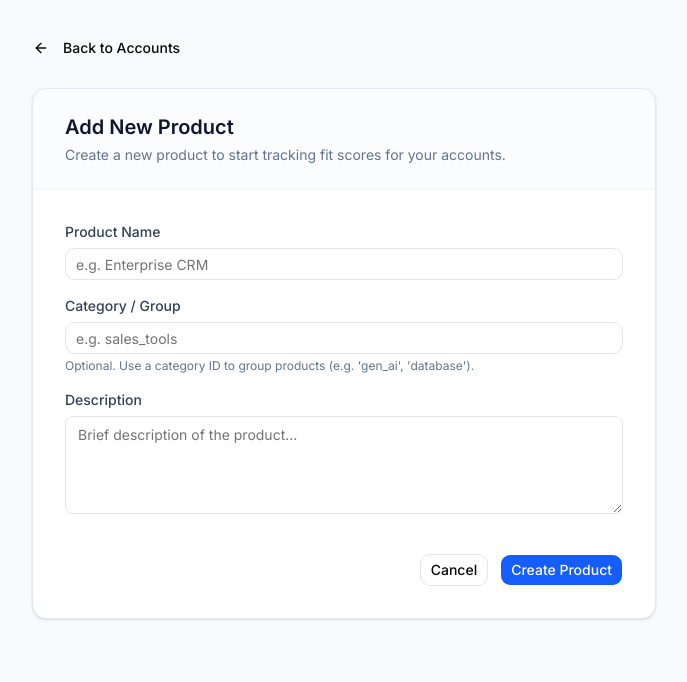
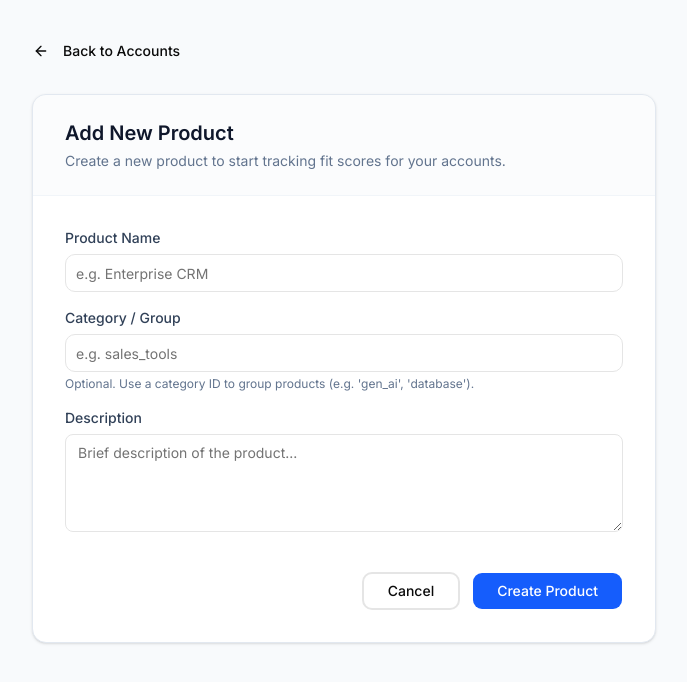
Before and after one commit to jernejc/at-fe, a Next.js app: page /products/new in a window 1280 px wide. Shown: the top 682 px of the page, without its empty margins (296-983 px from the left). Built offline with nearby package versions, Linux system fonts and the light colour scheme; no server answers.

Commit message:
style: sizes and colors

```diff
--- a/app/design-system/page.tsx
+++ b/app/design-system/page.tsx
@@ -28,7 +28,7 @@ export default function DesignSystemPage() {
   return (
     <div className="flex flex-1 overflow-hidden">
       {/* Sidebar TOC */}
-      <nav className="hidden lg:flex w-52 shrink-0 flex-col gap-1 border-r border-border p-4 overflow-y-auto">
+      <nav className="hidden lg:flex w-52 shrink-0 flex-col gap-1 border-r-[0.5px] border-border-d p-4 overflow-y-auto">
         <h2 className="text-xs font-semibold text-muted-foreground uppercase tracking-wider mb-2">
           Design System
         </h2>
--- a/components/nav/Nav.tsx
+++ b/components/nav/Nav.tsx
@@ -18,8 +18,7 @@ export function Nav() {
 
   return (
     <nav
-      className="bg-background shrink-0 z-20 sticky top-0"
-      style={{ borderBottom: "0.5px solid hsl(0, 0%, 70%)" }}
+      className="bg-background shrink-0 z-20 sticky top-0 border-b-[0.5px] border-border-d"
     >
       {/* Row 1: Logo + Actions */}
       <div className="flex items-center justify-between px-5 pt-4 pb-3">
--- a/components/ui/avatar.tsx
+++ b/components/ui/avatar.tsx
@@ -17,7 +17,7 @@ function Avatar({
       data-slot="avatar"
       data-size={size}
       className={cn(
-        "size-8 rounded-full after:rounded-full data-[size=lg]:size-10 data-[size=sm]:size-6 after:border-border group/avatar relative flex shrink-0 select-none after:absolute after:inset-0 after:border after:mix-blend-darken dark:after:mix-blend-lighten",
+        "size-9.5 rounded-full after:rounded-full data-[size=lg]:size-11 data-[size=sm]:size-8 after:border-border group/avatar relative flex shrink-0 select-none after:absolute after:inset-0 after:border after:mix-blend-darken dark:after:mix-blend-lighten",
         className
       )}
       {...props}
@@ -90,7 +90,7 @@ function AvatarGroupCount({
   return (
     <div
       data-slot="avatar-group-count"
-      className={cn("bg-muted text-muted-foreground size-8 rounded-full text-sm group-has-data-[size=lg]/avatar-group:size-10 group-has-data-[size=sm]/avatar-group:size-6 [&>svg]:size-4 group-has-data-[size=lg]/avatar-group:[&>svg]:size-5 group-has-data-[size=sm]/avatar-group:[&>svg]:size-3 ring-background relative flex shrink-0 items-center justify-center ring-2", className)}
+      className={cn("bg-muted text-muted-foreground size-9.5 rounded-full text-sm group-has-data-[size=lg]/avatar-group:size-11 group-has-data-[size=sm]/avatar-group:size-8 [&>svg]:size-4 group-has-data-[size=lg]/avatar-group:[&>svg]:size-5 group-has-data-[size=sm]/avatar-group:[&>svg]:size-3 ring-background relative flex shrink-0 items-center justify-center ring-2", className)}
       {...props}
     />
   )
--- a/components/ui/button.tsx
+++ b/components/ui/button.tsx
@@ -9,22 +9,22 @@ const buttonVariants = cva(
     variants: {
       variant: {
         default: "bg-primary text-primary-foreground hover:bg-primary/80",
-        outline: "border-border bg-transparent hover:bg-muted hover:text-foreground dark:bg-input/30 dark:border-input dark:hover:bg-input/50 aria-expanded:bg-muted aria-expanded:text-foreground",
+        outline: "border-2 border-border bg-transparent hover:bg-muted hover:text-foreground dark:bg-input/30 dark:border-input dark:hover:bg-input/50 aria-expanded:bg-muted aria-expanded:text-foreground",
         secondary: "bg-secondary text-secondary-foreground hover:bg-secondary/80 aria-expanded:bg-secondary aria-expanded:text-secondary-foreground",
         ghost: "hover:bg-muted hover:text-foreground dark:hover:bg-muted/50 aria-expanded:bg-muted aria-expanded:text-foreground",
         destructive: "bg-destructive/10 hover:bg-destructive/20 focus-visible:ring-destructive/20 dark:focus-visible:ring-destructive/40 dark:bg-destructive/20 text-destructive focus-visible:border-destructive/40 dark:hover:bg-destructive/30",
         link: "text-primary underline-offset-4 hover:underline",
       },
       size: {
-        default: "h-8 gap-1.5 px-2.5 has-data-[icon=inline-end]:pr-2 has-data-[icon=inline-start]:pl-2",
+        default: "h-9.5 gap-1.5 px-6 has-data-[icon=inline-end]:pr-4 has-data-[icon=inline-start]:pl-4",
         xs: "h-6 gap-1 rounded-[min(var(--radius-md),10px)] px-2 text-xs in-data-[slot=button-group]:rounded-lg has-data-[icon=inline-end]:pr-1.5 has-data-[icon=inline-start]:pl-1.5 [&_svg:not([class*='size-'])]:size-3",
-        sm: "h-7 gap-1 rounded-[min(var(--radius-md),12px)] px-2.5 text-[0.8rem] in-data-[slot=button-group]:rounded-lg has-data-[icon=inline-end]:pr-1.5 has-data-[icon=inline-start]:pl-1.5 [&_svg:not([class*='size-'])]:size-3.5",
-        lg: "h-9 gap-1.5 px-2.5 has-data-[icon=inline-end]:pr-3 has-data-[icon=inline-start]:pl-3",
-        xl: "h-12 gap-1.5 px-2.5 has-data-[icon=inline-end]:pr-3 has-data-[icon=inline-start]:pl-3",
-        icon: "size-8",
+        sm: "h-8 gap-1 rounded-[min(var(--radius-md),12px)] px-4 text-[0.8rem] in-data-[slot=button-group]:rounded-lg has-data-[icon=inline-end]:pr-2 has-data-[icon=inline-start]:pl-2 [&_svg:not([class*='size-'])]:size-3.5",
+        lg: "h-11 gap-1.5 px-7 has-data-[icon=inline-end]:pr-4 has-data-[icon=inline-start]:pl-4",
+        xl: "h-13 gap-1.5 px-8 has-data-[icon=inline-end]:pr-5 has-data-[icon=inline-start]:pl-5",
+        icon: "size-9.5",
         "icon-xs": "size-6 rounded-[min(var(--radius-md),10px)] in-data-[slot=button-group]:rounded-lg [&_svg:not([class*='size-'])]:size-3",
-        "icon-sm": "size-7 rounded-[min(var(--radius-md),12px)] in-data-[slot=button-group]:rounded-lg",
-        "icon-lg": "size-9",
+        "icon-sm": "size-8 rounded-[min(var(--radius-md),12px)] in-data-[slot=button-group]:rounded-lg",
+        "icon-lg": "size-11",
       },
     },
     defaultVariants: {
--- a/components/ui/input.tsx
+++ b/components/ui/input.tsx
@@ -9,7 +9,7 @@ function Input({ className, type, ...props }: React.ComponentProps<"input">) {
       type={type}
       data-slot="input"
       className={cn(
-        "dark:bg-input/30 border-input focus-visible:border-ring focus-visible:ring-ring/50 aria-invalid:ring-destructive/20 dark:aria-invalid:ring-destructive/40 aria-invalid:border-destructive dark:aria-invalid:border-destructive/50 disabled:bg-input/50 dark:disabled:bg-input/80 h-8 rounded-lg border bg-transparent px-2.5 py-1 text-base transition-colors file:h-6 file:text-sm file:font-medium focus-visible:ring-[3px] aria-invalid:ring-[3px] md:text-sm file:text-foreground placeholder:text-muted-foreground w-full min-w-0 outline-none file:inline-flex file:border-0 file:bg-transparent disabled:pointer-events-none disabled:cursor-not-allowed disabled:opacity-50",
+        "dark:bg-input/30 border-input focus-visible:border-ring focus-visible:ring-ring/50 aria-invalid:ring-destructive/20 dark:aria-invalid:ring-destructive/40 aria-invalid:border-destructive dark:aria-invalid:border-destructive/50 disabled:bg-input/50 dark:disabled:bg-input/80 h-9.5 rounded-lg border bg-transparent px-2.5 py-1 text-base transition-colors file:h-6 file:text-sm file:font-medium focus-visible:ring-[3px] aria-invalid:ring-[3px] md:text-sm file:text-foreground placeholder:text-muted-foreground w-full min-w-0 outline-none file:inline-flex file:border-0 file:bg-transparent disabled:pointer-events-none disabled:cursor-not-allowed disabled:opacity-50",
         className
       )}
       {...props}
--- a/components/ui/select.tsx
+++ b/components/ui/select.tsx
@@ -41,7 +41,7 @@ function SelectTrigger({
       data-slot="select-trigger"
       data-size={size}
       className={cn(
-        "border-input data-[placeholder]:text-muted-foreground dark:bg-input/30 dark:hover:bg-input/50 focus-visible:border-ring focus-visible:ring-ring/50 aria-invalid:ring-destructive/20 dark:aria-invalid:ring-destructive/40 aria-invalid:border-destructive dark:aria-invalid:border-destructive/50 gap-1.5 rounded-lg border bg-transparent py-2 pr-2 pl-2.5 text-sm transition-colors select-none focus-visible:ring-[3px] aria-invalid:ring-[3px] data-[size=default]:h-8 data-[size=sm]:h-7 data-[size=sm]:rounded-[min(var(--radius-md),10px)] *:data-[slot=select-value]:flex *:data-[slot=select-value]:gap-1.5 [&_svg:not([class*='size-'])]:size-4 flex w-fit items-center justify-between whitespace-nowrap outline-none disabled:cursor-not-allowed disabled:opacity-50 *:data-[slot=select-value]:line-clamp-1 *:data-[slot=select-value]:flex *:data-[slot=select-value]:items-center [&_svg]:pointer-events-none [&_svg]:shrink-0",
+        "border-input data-[placeholder]:text-muted-foreground dark:bg-input/30 dark:hover:bg-input/50 focus-visible:border-ring focus-visible:ring-ring/50 aria-invalid:ring-destructive/20 dark:aria-invalid:ring-destructive/40 aria-invalid:border-destructive dark:aria-invalid:border-destructive/50 gap-1.5 rounded-lg border bg-transparent py-2 pr-2 pl-2.5 text-sm transition-colors select-none focus-visible:ring-[3px] aria-invalid:ring-[3px] data-[size=default]:h-9.5 data-[size=sm]:h-8 data-[size=sm]:rounded-[min(var(--radius-md),10px)] *:data-[slot=select-value]:flex *:data-[slot=select-value]:gap-1.5 [&_svg:not([class*='size-'])]:size-4 flex w-fit items-center justify-between whitespace-nowrap outline-none disabled:cursor-not-allowed disabled:opacity-50 *:data-[slot=select-value]:line-clamp-1 *:data-[slot=select-value]:flex *:data-[slot=select-value]:items-center [&_svg]:pointer-events-none [&_svg]:shrink-0",
         className
       )}
       {...props}
--- a/components/ui/separator.tsx
+++ b/components/ui/separator.tsx
@@ -14,7 +14,7 @@ function Separator({
       data-slot="separator"
       orientation={orientation}
       className={cn(
-        "bg-border shrink-0 data-[orientation=horizontal]:h-px data-[orientation=horizontal]:w-full data-[orientation=vertical]:w-px data-[orientation=vertical]:self-stretch",
+        "bg-border-d shrink-0 data-[orientation=horizontal]:h-[0.5px] data-[orientation=horizontal]:w-full data-[orientation=vertical]:w-[0.5px] data-[orientation=vertical]:self-stretch",
         className
       )}
       {...props}
--- a/components/ui/tabs.tsx
+++ b/components/ui/tabs.tsx
@@ -24,7 +24,7 @@ function Tabs({
 }
 
 const tabsListVariants = cva(
-  "rounded-lg p-[3px] group-data-horizontal/tabs:h-8 data-[variant=line]:rounded-none group/tabs-list text-muted-foreground inline-flex w-fit items-center justify-center group-data-[orientation=vertical]/tabs:h-fit group-data-[orientation=vertical]/tabs:flex-col",
+  "rounded-lg p-[3px] group-data-horizontal/tabs:h-9.5 data-[variant=line]:rounded-none group/tabs-list text-muted-foreground inline-flex w-fit items-center justify-center group-data-[orientation=vertical]/tabs:h-fit group-data-[orientation=vertical]/tabs:flex-col",
   {
     variants: {
       variant: {
```
Also changed, not shown: app/globals.css (+5 -2 lines).
